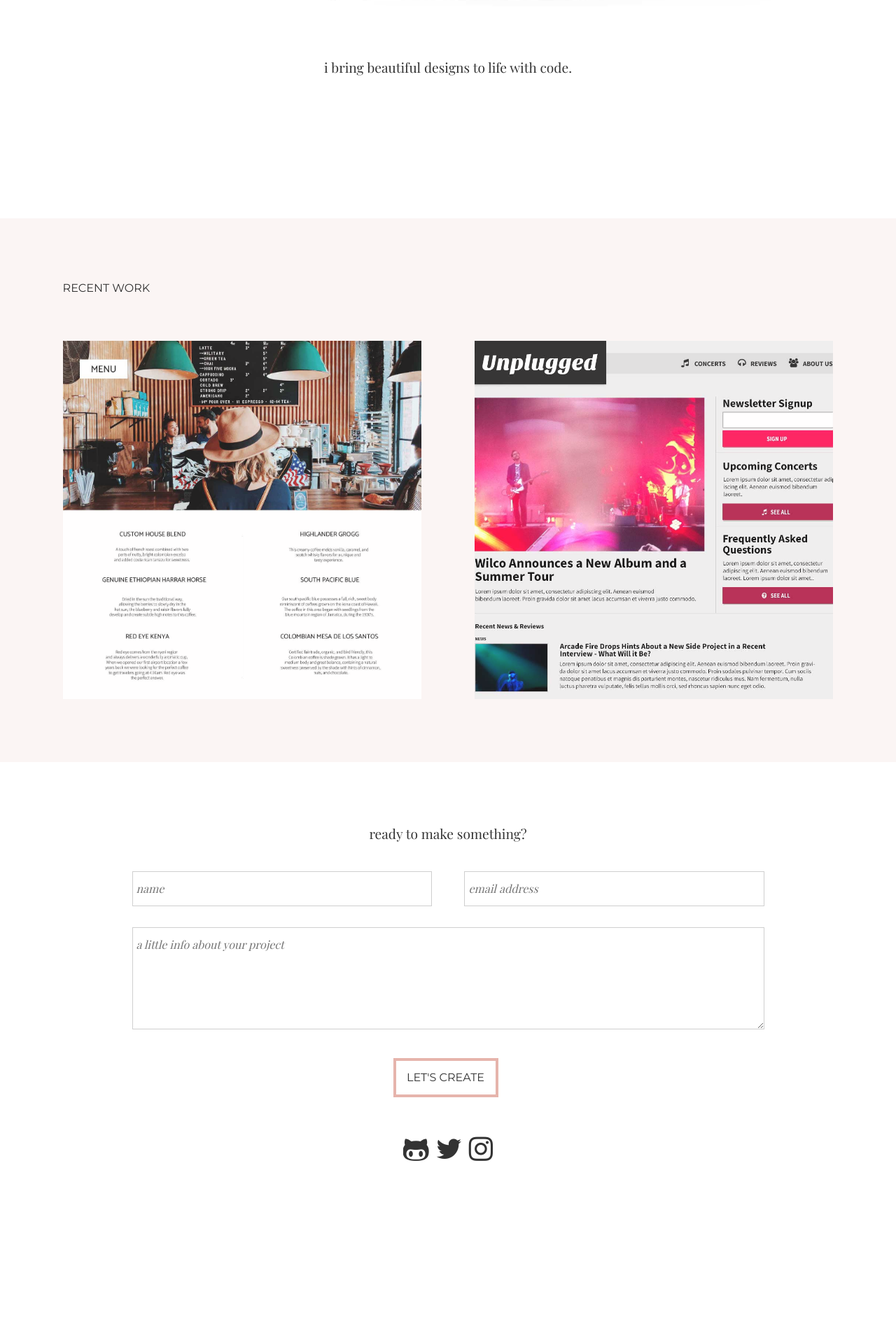
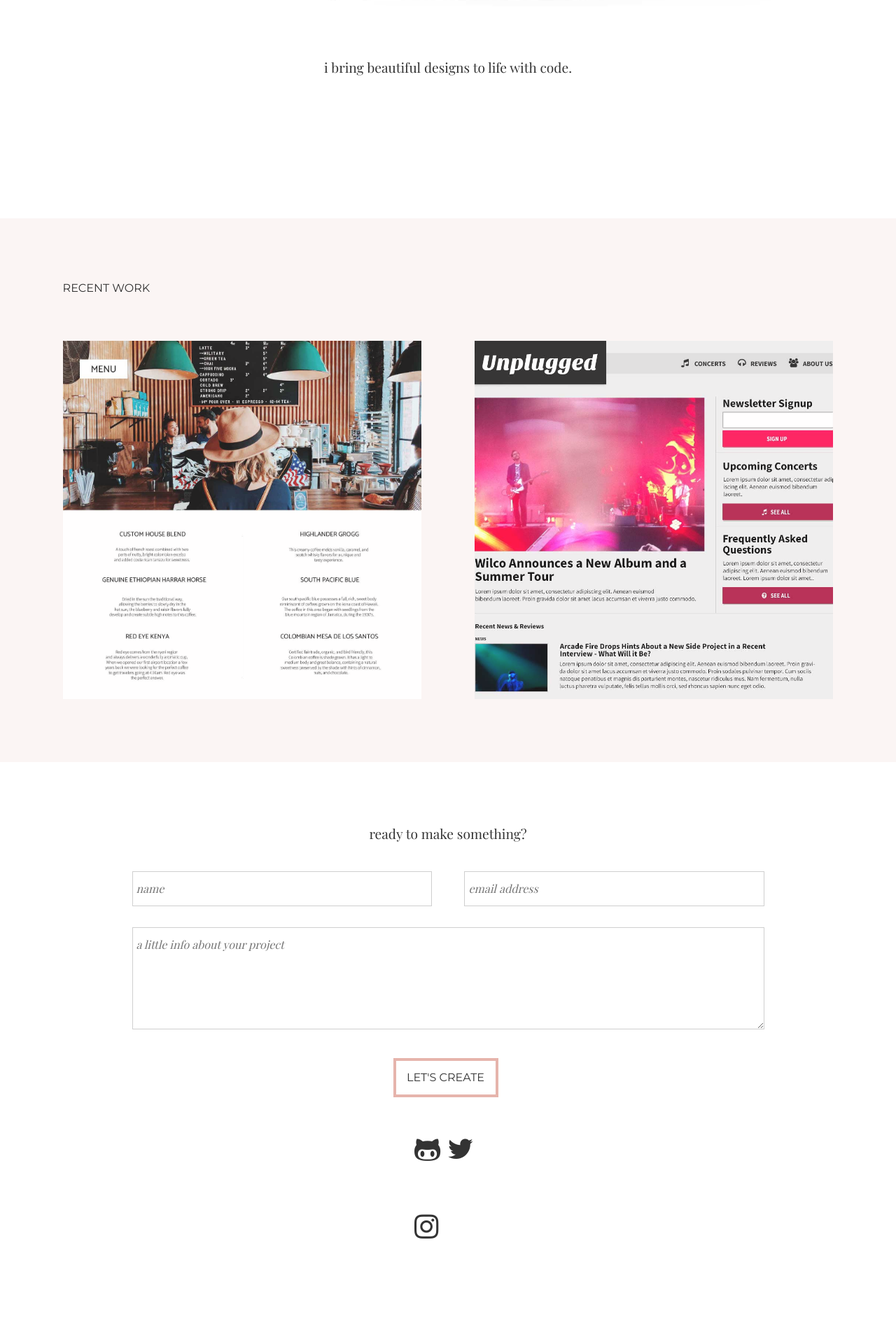
Before and after one commit to skiddhubbard/skiddhubbard.github.io, a Jekyll site: the page built from index.md, in a window 1280 px wide. Shown: the part 730-2632 px from the top of the page at 70% size. Built offline with Jekyll 4.4.1, drawn with Linux system fonts in a browser that asks for light colours; before the commit the page ends 2521 px from its top, so only the background shows below that.

Commit message:
social ul width

```diff
--- a/_sass/site/_base.scss
+++ b/_sass/site/_base.scss
@@ -635,7 +635,7 @@ input {
 /***Contact***/
 
     .social ul {
-      width: 80px;
+      width: 96px;
     }
   }
 
@@ -843,7 +843,6 @@ input {
     }
 
     .social ul {
-      width: 129px;
       margin-top: -90px;
     }
   }
```
